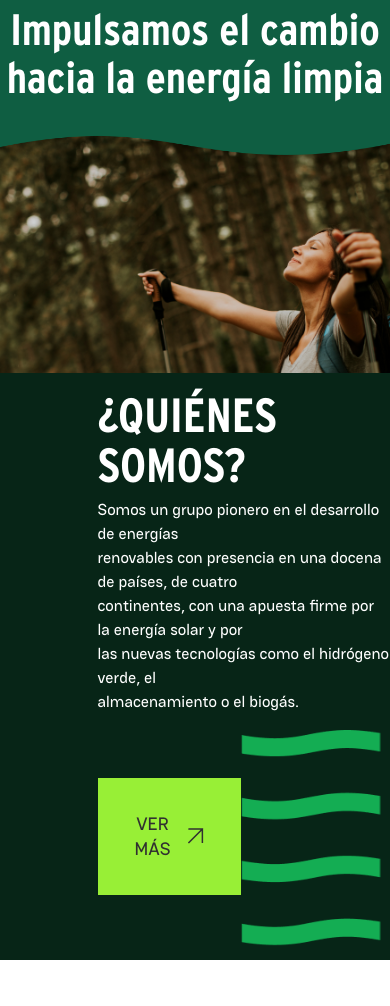
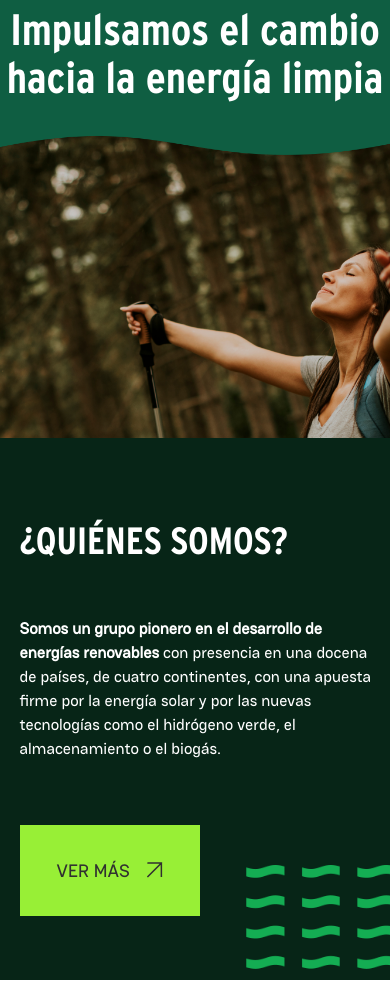
Before and after one commit to anacg096/ric_energy, a plain HTML site: page Home/home.html in a window 390 px wide. Shown: the part 94-1100 px from the top of the page. Drawn offline with nearby package versions, Linux system fonts and the light colour scheme.

Commit message:
se hace responsive la sección de somos

```diff
--- a/Home/home.html
+++ b/Home/home.html
@@ -153,10 +153,10 @@
                     ¿QUIÉNES SOMOS?
                 </h1>
                 <p class="informacion__contenido">
-                    Somos un grupo pionero en el desarrollo de energías <br />
-                    renovables con presencia en una docena de países, de cuatro <br />
-                    continentes, con una apuesta firme por la energía solar y por <br />
-                    las nuevas tecnologías como el hidrógeno verde, el <br />
+                    <strong>Somos un grupo pionero en el desarrollo de energías </strong><br class="mobile__informacion" />
+                    <strong>renovables</strong> con presencia en una docena de países, de cuatro <br class="mobile__informacion" />
+                    continentes, con una apuesta firme por la energía solar y por <br class="mobile__informacion" />
+                    las nuevas tecnologías como el hidrógeno verde, el <br class="mobile__informacion" />
                     almacenamiento o el biogás.
                 </p>
             </div>
--- a/Home/scss/_cabecerapp.scss
+++ b/Home/scss/_cabecerapp.scss
@@ -43,14 +43,11 @@
 
 @media only screen and (max-width: 1440px) {
     .section__cabecera {
-        /* height: 625px;  */
-        height: 55vw;
+        height: 625px;
 
         .cabecera__background {
-            /* height: 550px; */
-            /* height: 44vw; */
-            height: 80%;
-            top: 25%;
+            height: 580px;
+            top: 18%;
         }
 
         .cabecera__vector {
@@ -67,9 +64,10 @@
 
 @media only screen and (max-width: 768px) {
     .section__cabecera {
+        height: 315px;
         .cabecera__background {
-            height: 90%;
-            top: 17%;
+            top: 5%;
+            height: 372px;
         }
 
         .cabecera__vector {
@@ -95,10 +93,9 @@
 
 @media only screen and (max-width: 430px) {
     .section__cabecera {
-        height: 73vw;
+        height: 300px;
         .cabecera__background {
-            height: 100%;
-            top: 8%;
+            top: 0%;
         }
 
         .cabecera__vector {
--- a/Home/scss/_somos_section.scss
+++ b/Home/scss/_somos_section.scss
@@ -12,6 +12,7 @@
             font-family: variables.$font-interstate;
             font-size: 3rem;
             line-height: 1.04;
+            padding-bottom: 1rem;
         }
 
         .informacion__contenido {
@@ -44,6 +45,10 @@
                     justify-content: center;
                     align-items: center;
 
+                    &:hover {
+                        opacity: 0.75;
+                    }
+
                     .verMas__row {
                         padding-left: 1rem;
                     }
@@ -57,9 +62,95 @@
             align-items: baseline;
 
             .waves__image {
-                width: 520px;
-                height: 230px;
+                /* width: 520px;
+                height: 230px; */
+                width: 34vw;
+                height: 15vw;
+                margin-bottom: 0.25rem;
             }
         }
     }
 }
+
+
+@media only screen and (max-width: 1440px) {
+    .main__somos {
+        .somos__informacion {
+            margin-left: 17vw;
+            margin-top: 3.9rem;
+
+            .informacion__titulo {
+                padding-bottom: 1.75rem;
+            }
+        }
+
+        .somos__bottom {
+            .bottom__enlace {
+                margin-left: 17vw;
+            }
+
+            .bottom__waves {
+                .waves__image {
+                    width: 35vw;
+                    height: 19.5vw;
+                }
+            }
+        }
+    }
+}
+
+@media only screen and (max-width: 768px) {
+    .main__somos {
+        .somos__informacion {
+            margin-left: 3vw;
+            margin-right: 3vw;
+            margin-top: 4.5rem;
+
+            .informacion__titulo {
+                font-size: 2.375rem;
+                padding-bottom: 1rem;
+                padding-top: 1rem;
+            }
+
+            .informacion__contenido {
+                .mobile__informacion {
+                    display: none;
+                }
+            }
+        }
+
+        .somos__bottom {
+            align-items: end;
+            .bottom__enlace {
+                margin-left: 3vw;
+                margin-bottom: 4rem;
+            }
+
+            .bottom__waves {
+                .waves__image {
+                    width: 37vw;
+                    height: 28.5vw;
+                }
+            }
+        }
+    }
+}
+
+@media only screen and (max-width: 430px) {
+    .main__somos {
+        .somos__informacion {
+            margin-left: 5vw;
+
+            .informacion__titulo {
+                padding-bottom: 3rem;
+                padding-top: 2.75rem;
+            }
+        }
+
+        .somos__bottom {
+            .bottom__enlace {
+                margin-left: 5vw;
+            }
+        }
+    }
+}
```
Also changed, not shown: Home/scss/_footer.scss (+12 -0 lines), Home/scss/_nosotros_section.scss (+12 -0 lines), Home/scss/_noticias_section.scss (+12 -0 lines), Home/scss/_partners_section.scss (+12 -0 lines), Home/scss/_presencia_section.scss (+12 -0 lines), Home/scss/_tecnologias_section.scss (+12 -0 lines), Home/css/styles.css, 1 other file.
